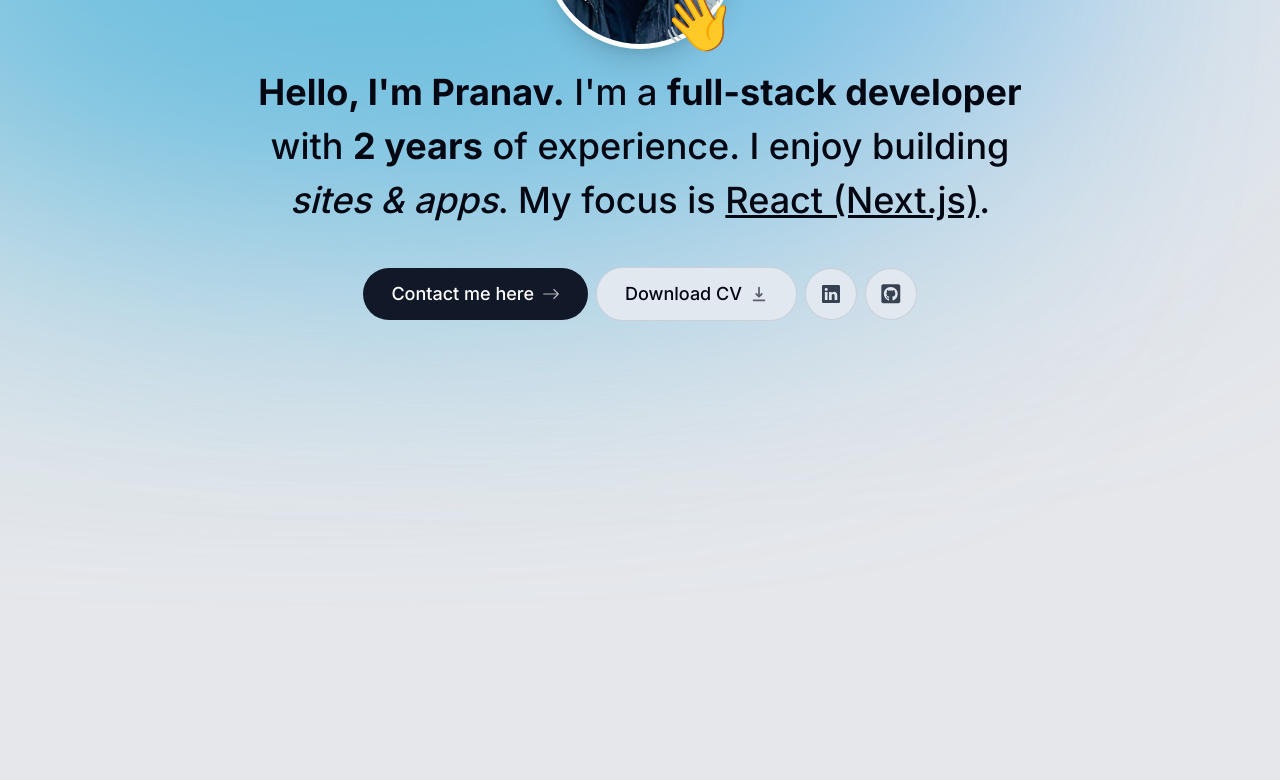
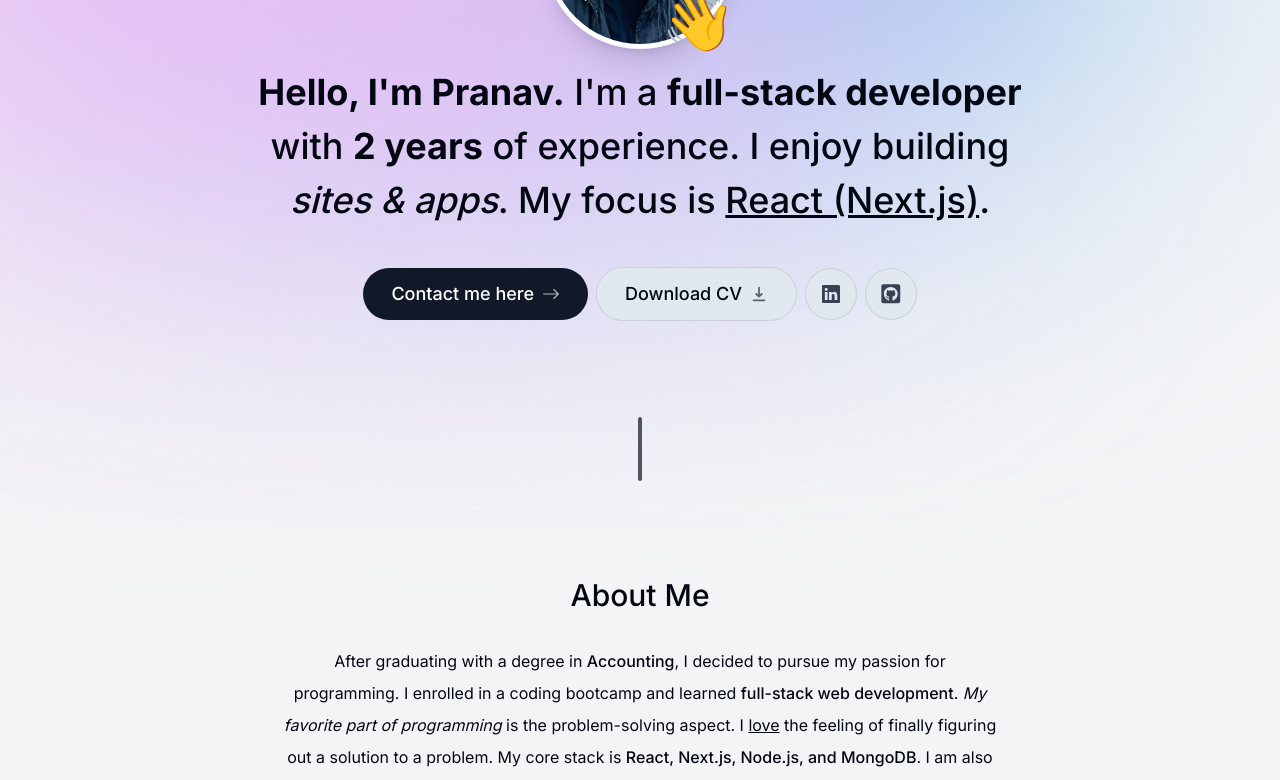
Before and after one commit to pranav-k-jha/portfolio, a Next.js app: page / in a window 1280 px wide. Shown: the part 300-1080 px from the top of the page. Built offline with nearby package versions, Linux system fonts and the light colour scheme.

Commit message:
added about me section

```diff
--- a/app/layout.tsx
+++ b/app/layout.tsx
@@ -17,13 +17,13 @@
 }) {
   return (
     <html lang="en">
-      <body className={`${inter.className} bg-gray-200 text-gray-950 relative h-[5000px] pt-28 sm:pt-36`}>
+      <body className={`${inter.className} bg-gray-100 text-gray-950 relative h-[5000px] pt-28 sm:pt-36`}>
         <div
           className="bg-[#6eb8ed] absolute top-[-6rem] -z-[10] right-[11rem] h-[31.25rem] w-[31.25rem] rounded-full blur-[10rem]
         sm:w-[68.75rem]"
         ></div>
         <div
-          className="bg-[#64bddb] absolute top-[-1rem] -z-[10] left-[-35rem] h-[31.25rem] w-[50rem] rounded-full blur-[10rem]
+          className="bg-[#f6bdf6] absolute top-[-1rem] -z-[10] left-[-35rem] h-[31.25rem] w-[50rem] rounded-full blur-[10rem]
         sm:w-[68.75rem] md:left-[-33rem] lg:left-[-28rem] xl:left-[-15rem] 2xl:left-[-5rem]"
         ></div>
 
--- a/app/page.tsx
+++ b/app/page.tsx
@@ -1,7 +1,15 @@
+import About from "@/components/about";
 import Intro from "@/components/intro";
+import Projects from "@/components/projects";
+import SectionDivider from "@/components/section-divider";
 
 export default function Home() {
-  return <main className="flex flex-col items-center px-4">
-    <Intro />
-  </main>;
+  return (
+    <main className="flex flex-col items-center px-4">
+      <Intro />
+      <SectionDivider />
+      <About />
+      <Projects />
+    </main>
+  );
 }
--- /dev/null
+++ b/components/about.tsx
@@ -0,0 +1,49 @@
+"use client";
+
+import React from "react";
+
+import { motion } from "framer-motion";
+import SectionHeading from "./section-heading";
+
+
+export default function About() {
+
+
+  return (
+    <motion.section
+      className="mb-28 max-w-[45rem] text-center leading-8 sm:mb-40 scroll-mt-28"
+      initial={{ opacity: 0, y: 100 }}
+      animate={{ opacity: 1, y: 0 }}
+      transition={{ delay: 0.175 }}
+      id="about"
+    >
+      <SectionHeading>About me</SectionHeading>
+      <p className="mb-3">
+        After graduating with a degree in{" "}
+        <span className="font-medium">Accounting</span>, I decided to pursue my
+        passion for programming. I enrolled in a coding bootcamp and learned{" "}
+        <span className="font-medium">full-stack web development</span>.{" "}
+        <span className="italic">My favorite part of programming</span> is the
+        problem-solving aspect. I <span className="underline">love</span> the
+        feeling of finally figuring out a solution to a problem. My core stack
+        is{" "}
+        <span className="font-medium">
+          React, Next.js, Node.js, and MongoDB
+        </span>
+        . I am also familiar with TypeScript and Prisma. I am always looking to
+        learn new technologies. I am currently looking for a{" "}
+        <span className="font-medium">full-time position</span> as a software
+        developer.
+      </p>
+
+      <p>
+        <span className="italic">When I'm not coding</span>, I enjoy playing
+        video games, watching movies, and playing with my dog. I also enjoy{" "}
+        <span className="font-medium">learning new things</span>. I am currently
+        learning about{" "}
+        <span className="font-medium">history and philosophy</span>. I'm also
+        learning how to play the guitar.
+      </p>
+    </motion.section>
+  );
+}
--- /dev/null
+++ b/components/projects.tsx
@@ -0,0 +1,31 @@
+import React from "react";
+import SectionHeading from "./section-heading";
+import { projectsData } from "@/lib/data";
+
+
+export default function Projects() {
+
+  return (
+    <section id="projects" className="scroll-mt-28 mb-28">
+      <SectionHeading>My projects</SectionHeading>
+      <div>
+        {projectsData.map((project, index) => (
+          <React.Fragment key={index}>
+            <Project {...project} />
+          </React.Fragment>
+        ))}
+      </div>
+    </section>
+  );
+}
+
+type ProjectProps = (typeof projectsData)[number];
+
+function Project({
+    title,
+    description,
+    tags,
+    imageUrl
+}: ProjectProps){
+    return <div>{title}</div>
+}
--- /dev/null
+++ b/components/section-divider.tsx
@@ -0,0 +1,15 @@
+"use client";
+
+import React from "react";
+import { motion } from "framer-motion";
+
+export default function SectionDivider() {
+  return (
+    <motion.div
+      className="bg-gray-600 my-24 h-16 w-1 rounded-full hidden sm:block dark:bg-opacity-20"
+      initial={{ opacity: 0, y: 100 }}
+      animate={{ opacity: 1, y: 0 }}
+      transition={{ delay: 0.125 }}
+    ></motion.div>
+  );
+}
--- /dev/null
+++ b/components/section-heading.tsx
@@ -0,0 +1,13 @@
+import React from "react";
+
+type SectionHeadingProps = {
+  children: React.ReactNode;
+};
+
+export default function SectionHeading({ children }: SectionHeadingProps) {
+  return (
+    <h2 className="text-3xl font-medium capitalize mb-8 text-center">
+      {children}
+    </h2>
+  );
+}
--- a/next.config.js
+++ b/next.config.js
@@ -1,4 +1,4 @@
 /** @type {import('next').NextConfig} */
-const nextConfig = {}
+const nextConfig = {};
 
-module.exports = nextConfig
+module.exports = nextConfig;
--- a/package.json
+++ b/package.json
@@ -24,5 +24,6 @@
     "react-icons": "^5.1.0",
     "tailwindcss": "3.4.3",
     "typescript": "5.4.5"
-  }
+  },
+  "devDependencies": {}
 }
```
Also changed, not shown: components/project.tsx (added, +68 -0 lines), 1 other file (tests, documents, lock files or other folders).
